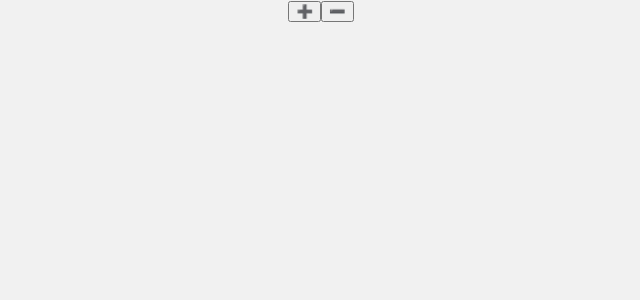
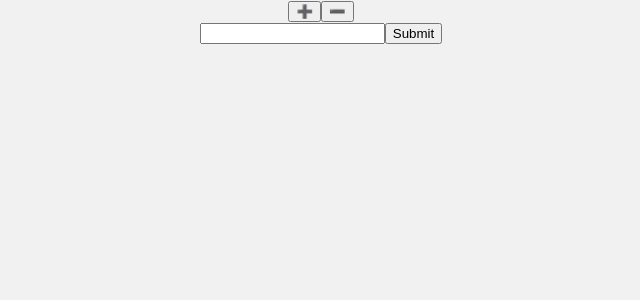
Before and after one commit to chaud1024/redux_counter_app, a React (Create React App) app in the folder redux_counter_app/: page / in a window 1280 px wide. Shown: the top 300 px of the page, without its empty margins (319-959 px from the left). Built offline with nearby package versions, Linux system fonts and the light colour scheme.

Commit message:
install Provider and setting todo ui

```diff
--- a/redux_counter_app/package.json
+++ b/redux_counter_app/package.json
@@ -12,6 +12,7 @@
     "@types/react-dom": "^18.0.6",
     "react": "^18.2.0",
     "react-dom": "^18.2.0",
+    "react-redux": "^8.0.2",
     "react-scripts": "5.0.1",
     "redux": "^4.2.0",
     "typescript": "^4.7.4",
--- a/redux_counter_app/src/App.tsx
+++ b/redux_counter_app/src/App.tsx
@@ -1,4 +1,4 @@
-import React from 'react';
+import React, { useState } from 'react';
 import './App.css';
 
 type Props = {
@@ -8,11 +8,28 @@
 }
 
 function App({ value, onIncrement, onDecrement}: Props) {
+
+  const [todoValue, setTodoValue] = useState("");
+
+  const handleChange = (e: React.ChangeEvent<HTMLInputElement>)  => {
+    setTodoValue(e.target.value);
+  }
+
+  const addTodo = (e: React.FormEvent<HTMLFormElement>) => {
+    e.preventDefault();
+    setTodoValue("");
+  }
+
   return (
     <div className="App">
       {/* Clicked: {value}times */}
       <button onClick={onIncrement}>➕</button>
       <button onClick={onDecrement}>➖</button>
+
+      <form onSubmit={addTodo}>
+        <input type="text" value={todoValue} onChange={handleChange} />
+        <input type="submit" />
+      </form>
     </div>
   );
 }
--- a/redux_counter_app/src/index.tsx
+++ b/redux_counter_app/src/index.tsx
@@ -5,6 +5,7 @@
 import reportWebVitals from './reportWebVitals';
 import { createStore } from 'redux';
 import rootReducer from './reducers';
+import { Provider } from 'react-redux';
 
 const root = ReactDOM.createRoot(
   document.getElementById('root') as HTMLElement
@@ -21,11 +22,13 @@
 
 const render = () => root.render(
   <React.StrictMode>
-    <App
-      value={store.getState()}
-      onIncrement={()=>store.dispatch({type: "INCREMENT"})}
-      onDecrement={()=>store.dispatch({type: "DECREMENT"})}
-    />
+    <Provider store={store}>
+      <App
+        value={store.getState()}
+        onIncrement={()=>store.dispatch({type: "INCREMENT"})}
+        onDecrement={()=>store.dispatch({type: "DECREMENT"})}
+      />
+    </Provider>
   </React.StrictMode>
 );
 
```
Also changed, not shown: 1 other file (tests, documents, lock files or other folders).
